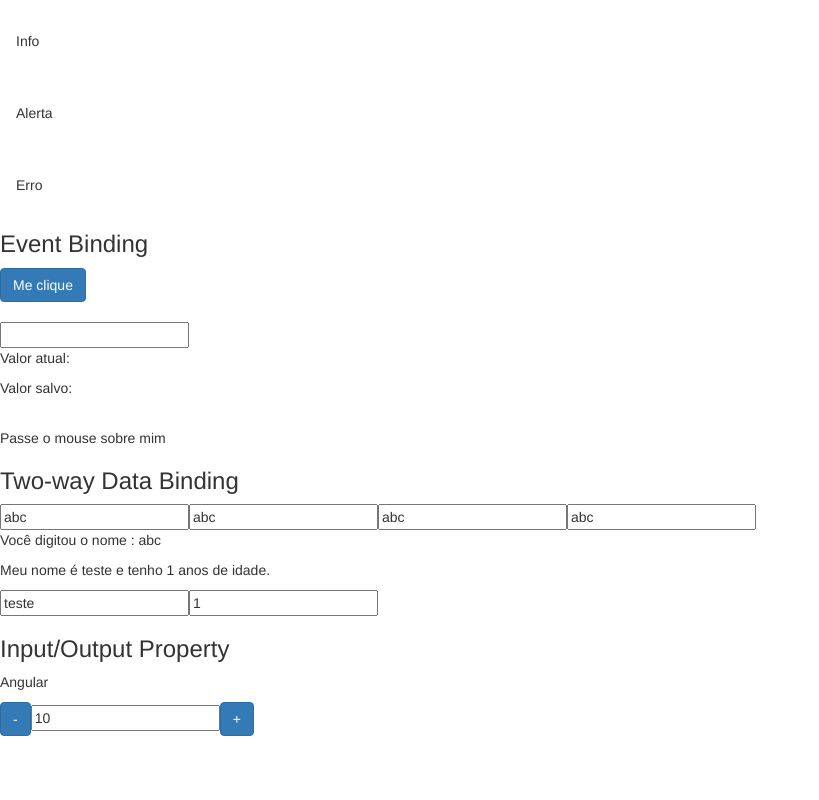
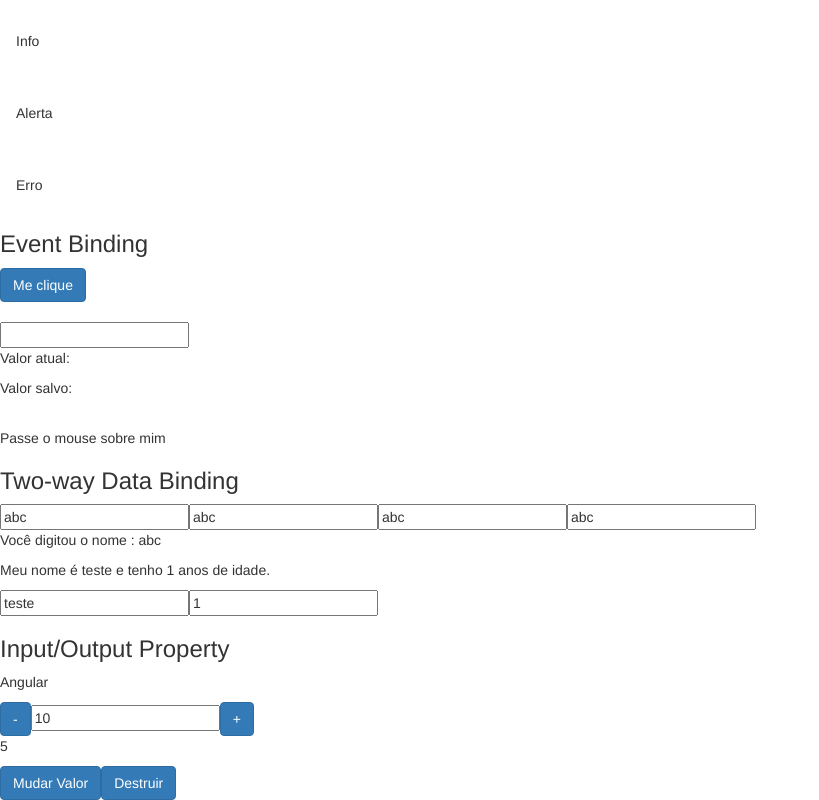
Before and after one commit to andretimm/curso-angular2, an Angular app in the folder data-binding/: page / in a window 1280 px wide. Shown: the part 648-1448 px from the top of the page, without its empty margins (0-819 px from the left). Before the commit the page ends 1384 px from the top, so only its background shows below. Built offline with nearby package versions, Linux system fonts and the light colour scheme.

Commit message:
Ciclo de vida do componente

```diff
--- a/data-binding/src/app/app.component.html
+++ b/data-binding/src/app/app.component.html
@@ -1 +1,5 @@
 <app-data-binding></app-data-binding>
+
+<app-ciclo [valorInicial]="valor" *ngIf="!deletarCiclo"></app-ciclo>
+<button class="btn btn-primary" (click)="mudarValor()">Mudar Valor</button>
+<button class="btn btn-primary" (click)="destruirCiclo()">Destruir</button>
--- a/data-binding/src/app/app.component.ts
+++ b/data-binding/src/app/app.component.ts
@@ -6,5 +6,15 @@
   styleUrls: ['./app.component.css']
 })
 export class AppComponent {
-  title = 'app';
+  valor: number = 5;
+
+  deletarCiclo: boolean = false;
+
+  mudarValor(){
+    this.valor++;
+  }
+
+  destruirCiclo(){
+    this.deletarCiclo = true;
+  }
 }
--- a/data-binding/src/app/app.module.ts
+++ b/data-binding/src/app/app.module.ts
@@ -6,13 +6,15 @@
 import { DataBindingComponent } from './data-binding/data-binding.component';
 import { InputPropertyComponent } from './input-property/input-property.component';
 import { OutputPropertyComponent } from './output-property/output-property.component';
+import { CicloComponent } from './ciclo/ciclo.component';
 
 @NgModule({
   declarations: [
     AppComponent,
     DataBindingComponent,
     InputPropertyComponent,
-    OutputPropertyComponent
+    OutputPropertyComponent,
+    CicloComponent
   ],
   imports: [
     BrowserModule,
--- /dev/null
+++ b/data-binding/src/app/ciclo/ciclo.component.html
@@ -0,0 +1,3 @@
+<p>
+  {{ valorInicial }}
+</p>
--- /dev/null
+++ b/data-binding/src/app/ciclo/ciclo.component.ts
@@ -0,0 +1,41 @@
+import { Component, OnInit, DoCheck, OnChanges, AfterContentInit, OnDestroy, Input  } from '@angular/core';
+
+@Component({
+  selector: 'app-ciclo',
+  templateUrl: './ciclo.component.html',
+  styleUrls: ['./ciclo.component.css']
+})
+export class CicloComponent implements OnInit, DoCheck, OnChanges, AfterContentInit, OnDestroy {
+
+  @Input() valorInicial: number = 10;
+
+  constructor() {
+    this.log("construtor");
+  }
+
+  ngOnInit() {
+    this.log("ngOninit");
+  }
+
+  ngDoCheck(){
+    this.log("ngDoCheck");
+  }
+
+  ngOnChanges(){
+    this.log("ngOnChange");
+  }
+
+  ngOnDestroy(){
+    this.log("ngOnDestroy");
+  }
+
+
+  ngAfterContentInit(){
+    this.log("ngAfterContentInit");
+  }
+
+  private log(e: string){
+    console.log(e);
+  }
+
+}
```
Also changed, not shown: data-binding/src/app/ciclo/ciclo.component.css (added), 1 other file (tests, documents, lock files or other folders).
